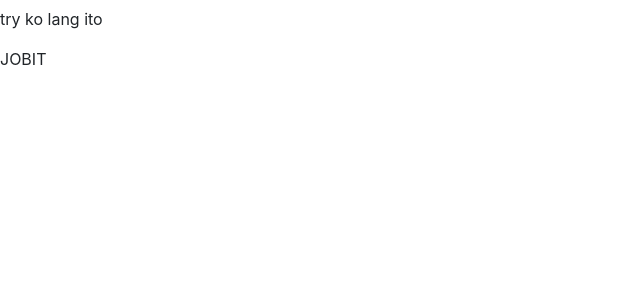
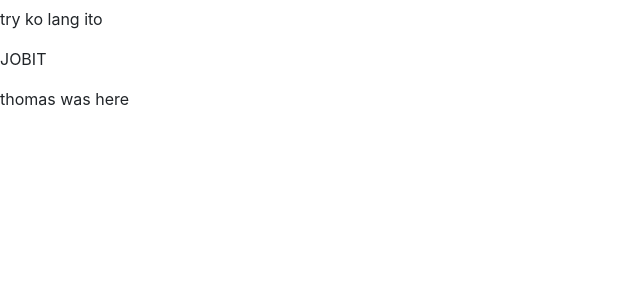
Before and after one commit to alexissorianooo/Construc-IT, a PHP site: the page made by client header.php in a window 1280 px wide. Shown: the part 161-461 px from the top of the page, without its empty margins (0-640 px from the left). Run offline with PHP 8.4, Linux system fonts and the light colour scheme.

Commit message:
Update client header.php

```diff
--- a/client header.php
+++ b/client header.php
@@ -9,6 +9,7 @@
     <h1>Testing lang talaga</h1>
     <p>try ko lang ito</p>
     <p>JOBIT</p>
+    <p> thomas was here</p>
 </body>
 
 </html>
```
